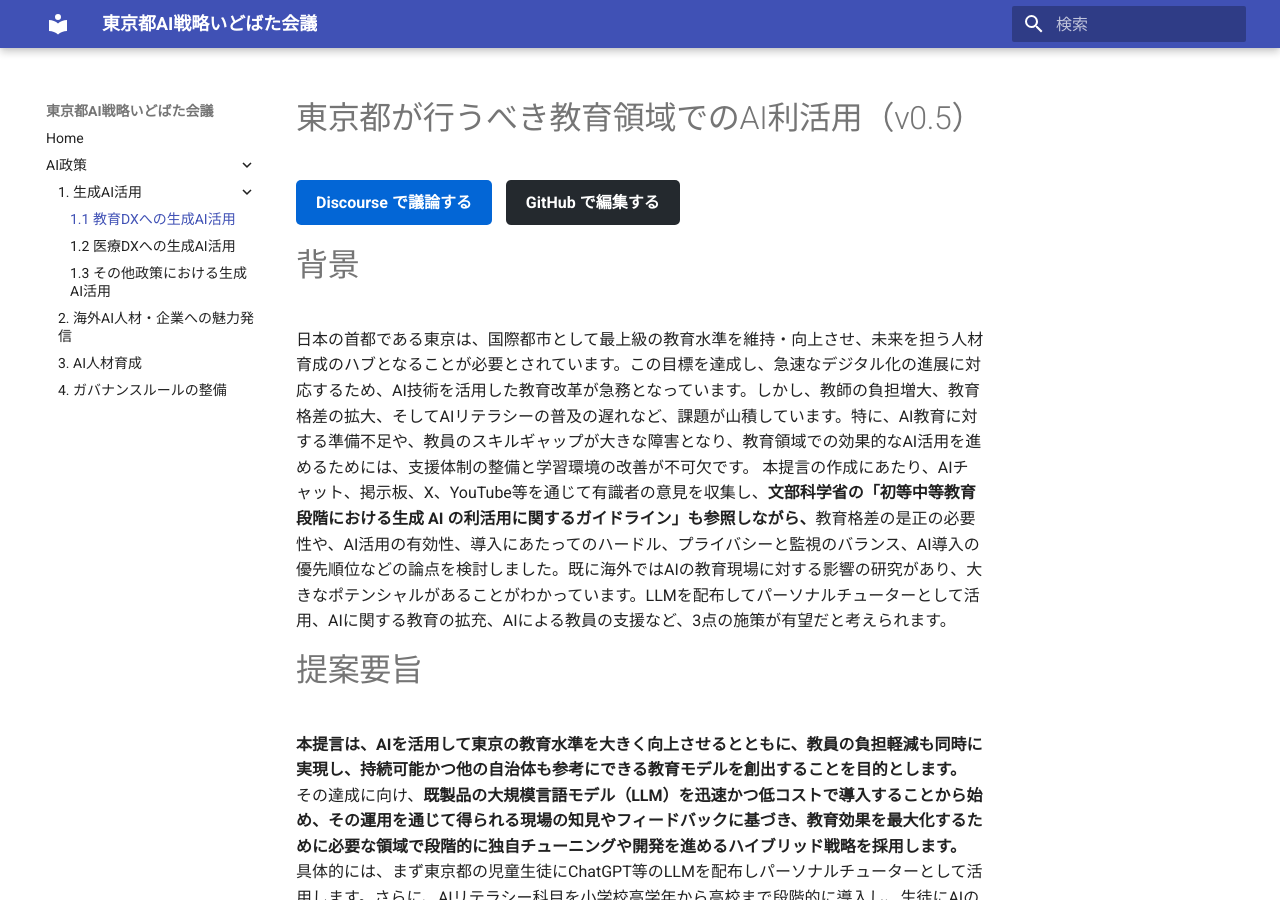
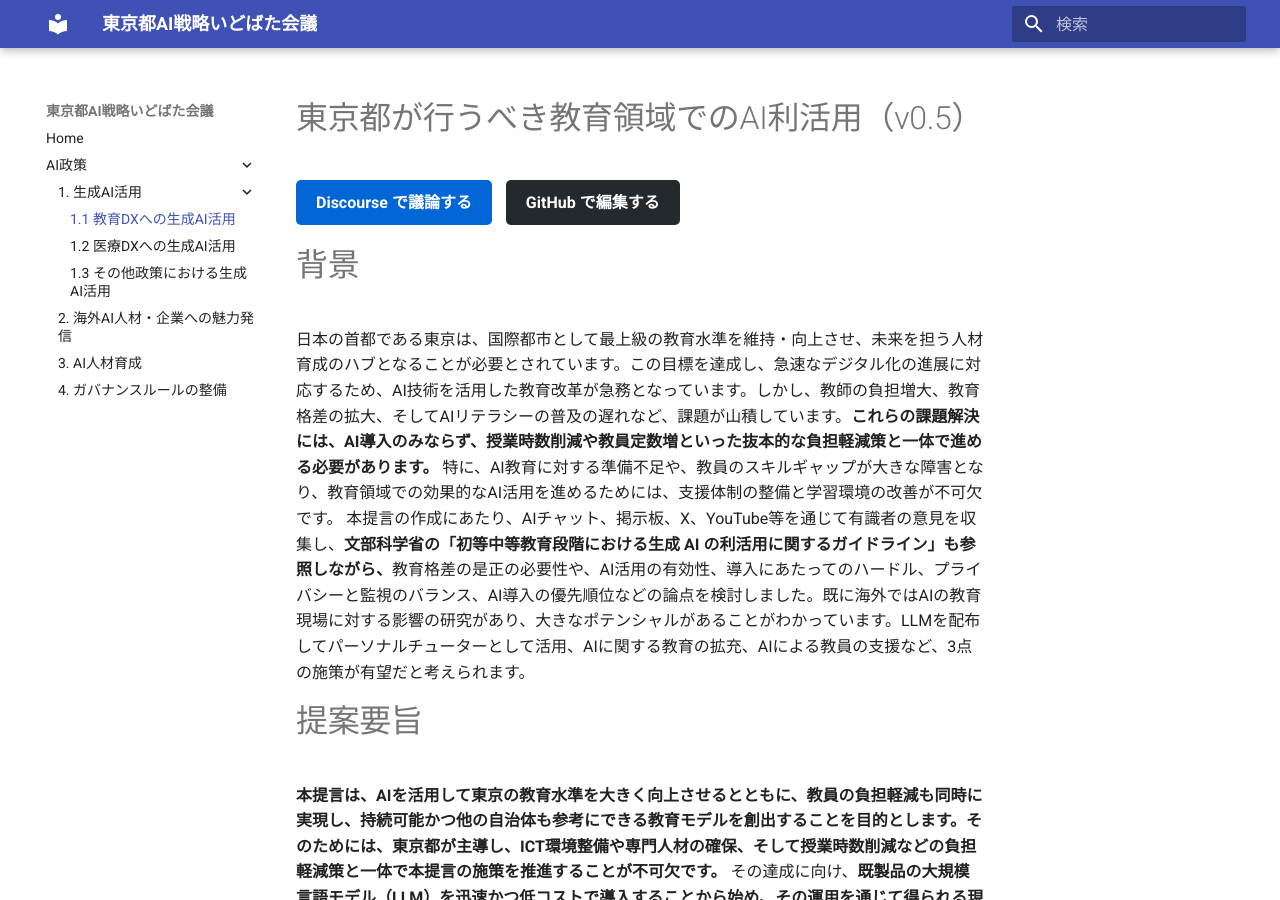
Before and after one commit to takahiroanno2024/2025_ai_idobatakaigi_output, an MkDocs documentation site: the page built from docs/1.1_教育DXへの生成AI活用.md, in a window 1280 px wide and 900 px high. Built offline with MkDocs 1.6.1 and Material for MkDocs 9.7.7, drawn with Linux system fonts in a browser that asks for light colours; some of the changed text lies outside the part shown.

Commit message:
たかはしさんの提案に基づき、ICT人材配置、インフラ整備、研修方針、管理職評価、負担軽減策に関する記述を追加 (編集者: たかはし)

```diff
--- a/docs/1.1_教育DXへの生成AI活用.md
+++ b/docs/1.1_教育DXへの生成AI活用.md
@@ -8,11 +8,11 @@
 
 
 # 背景
-日本の首都である東京は、国際都市として最上級の教育水準を維持・向上させ、未来を担う人材育成のハブとなることが必要とされています。この目標を達成し、急速なデジタル化の進展に対応するため、AI技術を活用した教育改革が急務となっています。しかし、教師の負担増大、教育格差の拡大、そしてAIリテラシーの普及の遅れなど、課題が山積しています。特に、AI教育に対する準備不足や、教員のスキルギャップが大きな障害となり、教育領域での効果的なAI活用を進めるためには、支援体制の整備と学習環境の改善が不可欠です。
+日本の首都である東京は、国際都市として最上級の教育水準を維持・向上させ、未来を担う人材育成のハブとなることが必要とされています。この目標を達成し、急速なデジタル化の進展に対応するため、AI技術を活用した教育改革が急務となっています。しかし、教師の負担増大、教育格差の拡大、そしてAIリテラシーの普及の遅れなど、課題が山積しています。**これらの課題解決には、AI導入のみならず、授業時数削減や教員定数増といった抜本的な負担軽減策と一体で進める必要があります。** 特に、AI教育に対する準備不足や、教員のスキルギャップが大きな障害となり、教育領域での効果的なAI活用を進めるためには、支援体制の整備と学習環境の改善が不可欠です。
 本提言の作成にあたり、AIチャット、掲示板、X、YouTube等を通じて有識者の意見を収集し、**文部科学省の「初等中等教育段階における生成 AI の利活用に関するガイドライン」も参照しながら、**教育格差の是正の必要性や、AI活用の有効性、導入にあたってのハードル、プライバシーと監視のバランス、AI導入の優先順位などの論点を検討しました。既に海外ではAIの教育現場に対する影響の研究があり、大きなポテンシャルがあることがわかっています。LLMを配布してパーソナルチューターとして活用、AIに関する教育の拡充、AIによる教員の支援など、3点の施策が有望だと考えられます。
 
 # 提案要旨
-**本提言は、AIを活用して東京の教育水準を大きく向上させるとともに、教員の負担軽減も同時に実現し、持続可能かつ他の自治体も参考にできる教育モデルを創出することを目的とします。** その達成に向け、**既製品の大規模言語モデル（LLM）を迅速かつ低コストで導入することから始め、その運用を通じて得られる現場の知見やフィードバックに基づき、教育効果を最大化するために必要な領域で段階的に独自チューニングや開発を進めるハイブリッド戦略を採用します。** 具体的には、まず東京都の児童生徒にChatGPT等のLLMを配布しパーソナルチューターとして活用します。さらに、AIリテラシー科目を小学校高学年から高校まで段階的に導入し、生徒にAIの基礎知識と活用スキル、倫理的課題への理解を促進します。これにより、生徒はAIを適切に活用できる能力を身につけ、批判的思考や問題解決能力を養います。また、教師向けにAI授業アシスタントを導入し、授業準備や教材作成、フィードバック業務を効率化します。これにより、教師は生徒と向き合う時間が増え、個別指導に注力できるようになります。また、AIツールは教師の指導力向上にも寄与します。
+**本提言は、AIを活用して東京の教育水準を大きく向上させるとともに、教員の負担軽減も同時に実現し、持続可能かつ他の自治体も参考にできる教育モデルを創出することを目的とします。そのためには、東京都が主導し、ICT環境整備や専門人材の確保、そして授業時数削減などの負担軽減策と一体で本提言の施策を推進することが不可欠です。** その達成に向け、**既製品の大規模言語モデル（LLM）を迅速かつ低コストで導入することから始め、その運用を通じて得られる現場の知見やフィードバックに基づき、教育効果を最大化するために必要な領域で段階的に独自チューニングや開発を進めるハイブリッド戦略を採用します。** 具体的には、まず東京都の児童生徒にChatGPT等のLLMを配布しパーソナルチューターとして活用します。さらに、AIリテラシー科目を小学校高学年から高校まで段階的に導入し、生徒にAIの基礎知識と活用スキル、倫理的課題への理解を促進します。これにより、生徒はAIを適切に活用できる能力を身につけ、批判的思考や問題解決能力を養います。また、教師向けにAI授業アシスタントを導入し、授業準備や教材作成、フィードバック業務を効率化します。これにより、教師は生徒と向き合う時間が増え、個別指導に注力できるようになります。また、AIツールは教師の指導力向上にも寄与します。
 
 # 施策案
 
@@ -67,7 +67,7 @@ ChatGPT等の汎用的なLLM（大規模言語モデル）を全児童生徒に
 
 ### 課題・リスク
 - 教員のAIリテラシーや指導スキルが不足する可能性
-    - 教員向けに定期的なAI教育・研修プログラムを提供し、AIの基本知識と実践的な指導方法を習得できるようにする。また、外部のAI専門家と連携し、教員に対するサポート体制を強化する。
+    - 教員向けに定期的なAI教育・研修プログラムを提供し、AIの基本知識と実践的な指導方法を習得できるようにする。**特に、AI活用に意欲のある教員を重点的に支援・育成し、その知見を全体に広げることで、効果的な活用を促進します。**また、外部のAI専門家と連携し、教員に対するサポート体制を強化する。
 - 既存の学習指導要領との整合性の確保
     - 新しいAIリテラシー科目を導入する際に、既存の教育カリキュラムと調整し、AI教育が他科目と効果的に連携できるようにカリキュラムの柔軟性を確保する。AIに関する内容を既存の情報科や技術家庭科の内容と統合していく。
 - 教育現場の負担増加と授業の質を保つための調整
@@ -104,7 +104,7 @@ ChatGPT等の汎用的なLLM（大規模言語モデル）を全児童生徒に
 - AIが生成する教材の質のばらつき
     - 導入前にパイロットテストを実施し、AIツールの品質基準を設定します。定期的に教師からのフィードバックを収集し、ツールの調整を行います。
 - システムの導入・定着に時間がかかる可能性
-    - 段階的にツールを導入し、教師向けにトレーニングプログラムを実施します。サポート体制を強化し、スムーズな導入を促進します。
+    - 段階的にツールを導入し、教師向けにトレーニングプログラムを実施します。**加えて、教員免許を有しICT全般を柔軟にサポートできる専門人材を各学校に配置し、適切な待遇を保障します。希望する教員が利用できる高性能な校務用端末（まずは各校数台から）などのインフラ整備も進めます。さらに、管理職の評価項目にAI利用促進を位置づけるなど、学校全体での活用を促す仕組みも検討します。**サポート体制を強化し、スムーズな導入を促進します。
 
 ### 挙げられた意見
 > 業務効率化（教員の補助）という点ではITもAIもどんどん使うべき。（[@yamaokakitaro](https://large-scale-conversation-sandbox.discourse.group/t/topic/78/14?u=eitaro))
```
